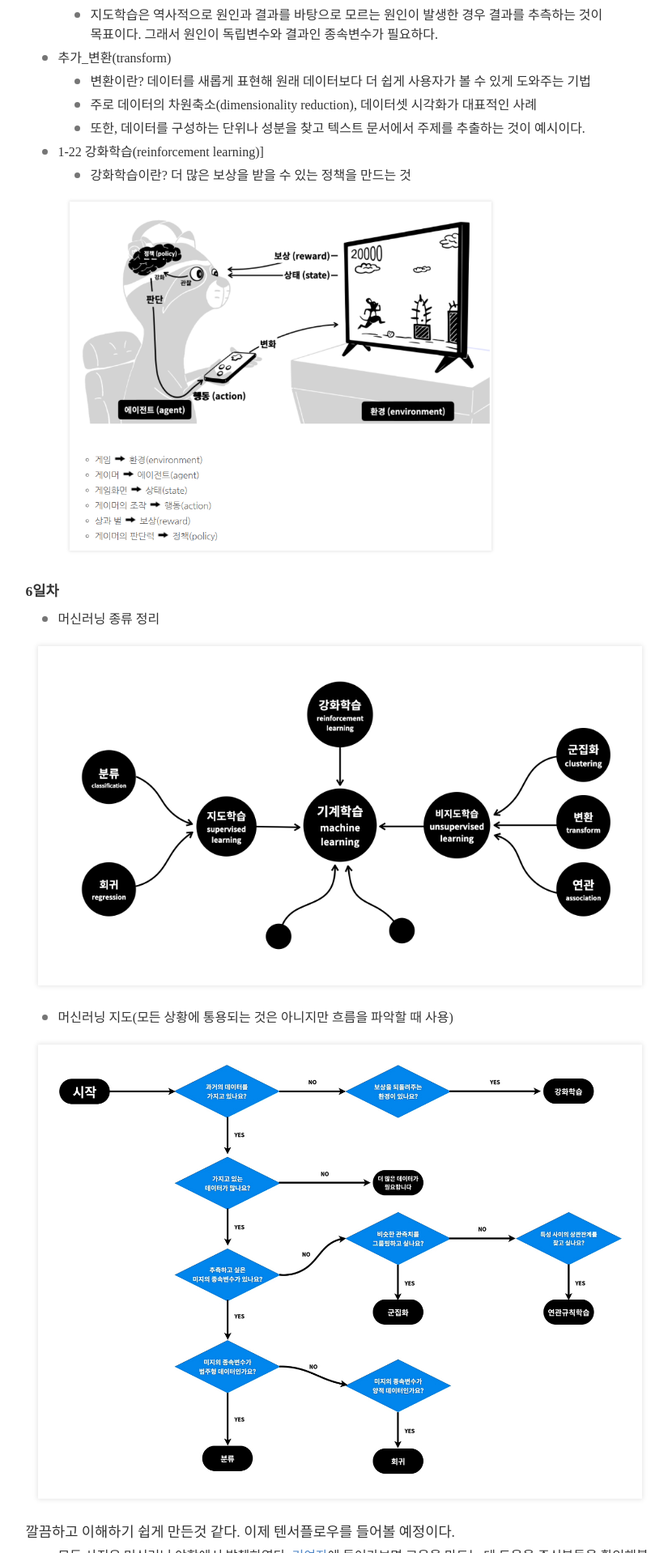
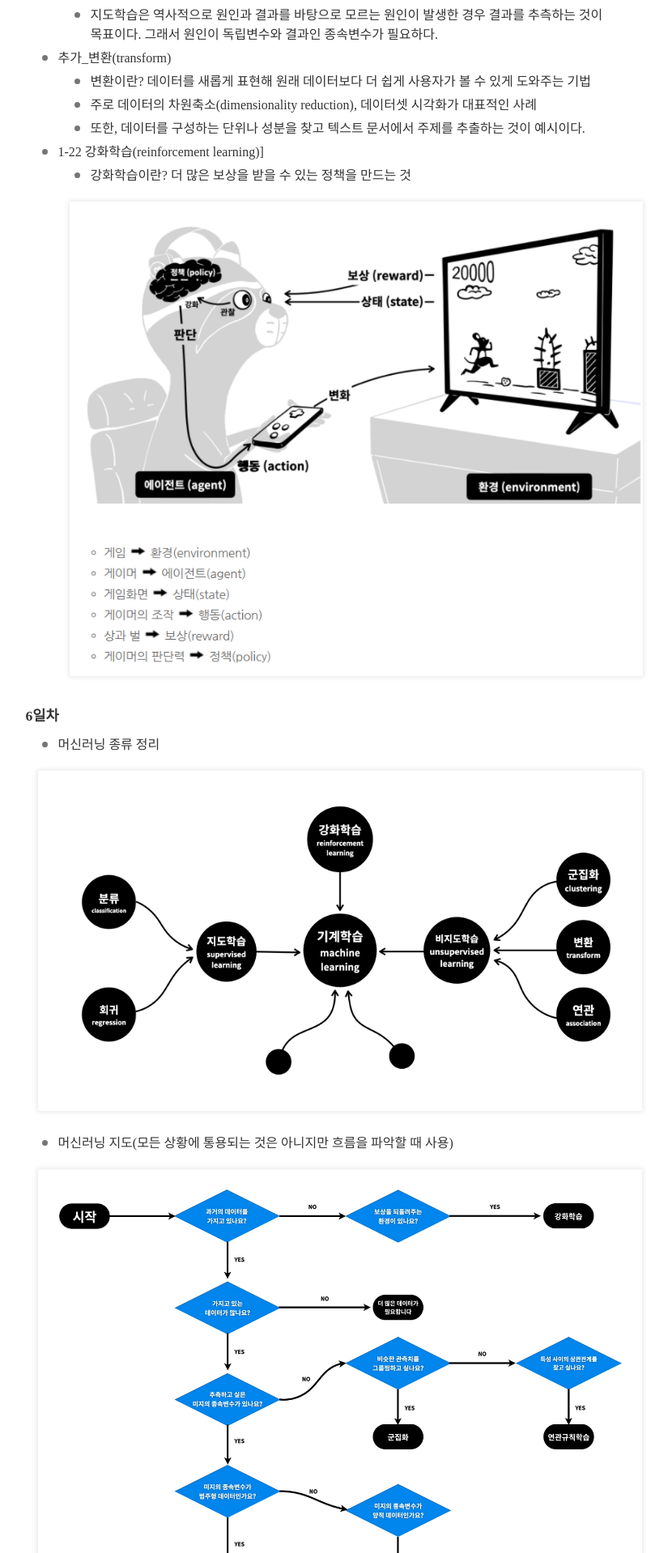
Before and after one commit to Lee-JeongMin/Lee-JeongMin.github.io, a Jekyll site: the page built from _posts/2021-01-05-ml-yahac-ml1.md, in a window 1280 px wide. Shown: the part 2056-3974 px from the top of the page at 81% size, without its empty margins (220-1050 px from the left). Built offline with Jekyll 4.4.1, drawn with Linux system fonts in a browser that asks for light colours; nearby versions of some CDN libraries; some web fonts are replaced.

Commit message:
Test no img2

```diff
--- a/_posts/2021-01-05-ml-yahac-ml1.md
+++ b/_posts/2021-01-05-ml-yahac-ml1.md
@@ -98,7 +98,7 @@ comments : True
 
   * 강화학습이란?  더 많은 보상을 받을 수 있는 정책을 만드는 것
 
-  <img src="{{site.baseurl}}/assets/img/reinforce.png" alt="reinforce" style="zoom:65%;" />
+  ![reinforce]({{site.baseurl}}/assets/img/reinforce.png)
 
 ###### 6일차
 
@@ -110,6 +110,8 @@ comments : True
 
 ![ml_map]({{site.baseurl}}/assets/img/ml_map.jpg)
 
+![sample image]({{ site.baseurl }}/assets/img/ml_map.jpg)
+
 깔끔하고 이해하기 쉽게 만든것 같다. 이제 텐서플로우를 들어볼 예정이다.
 
 * 모든 사진은 머신러닝 야학에서 발췌하였다. [기여자](https://opentutorials.org/course/4548/28953)에 들어가보면 교육을 만드는 데 도움을 주신분들을 확인해볼 수 있다.
```
